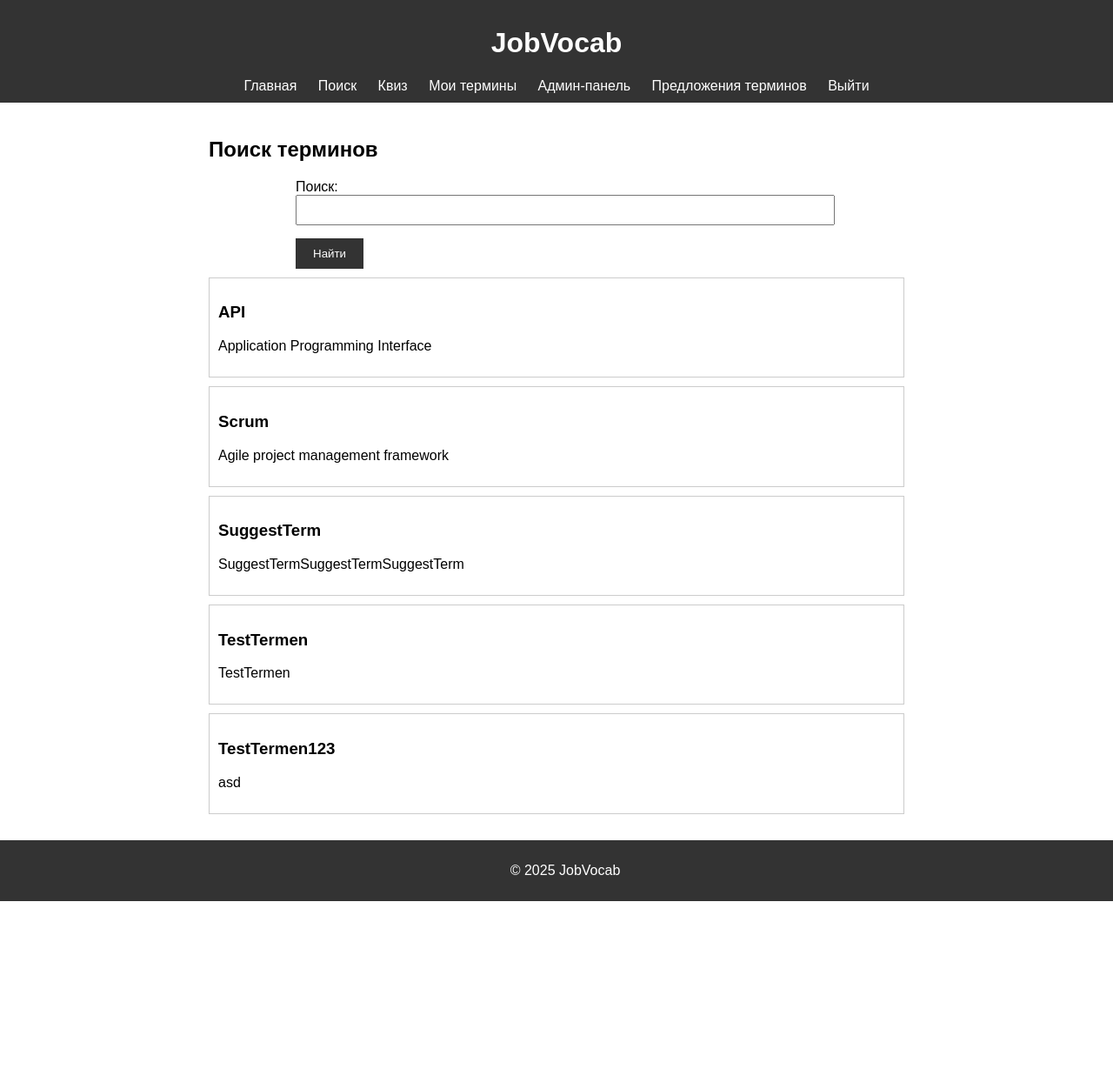
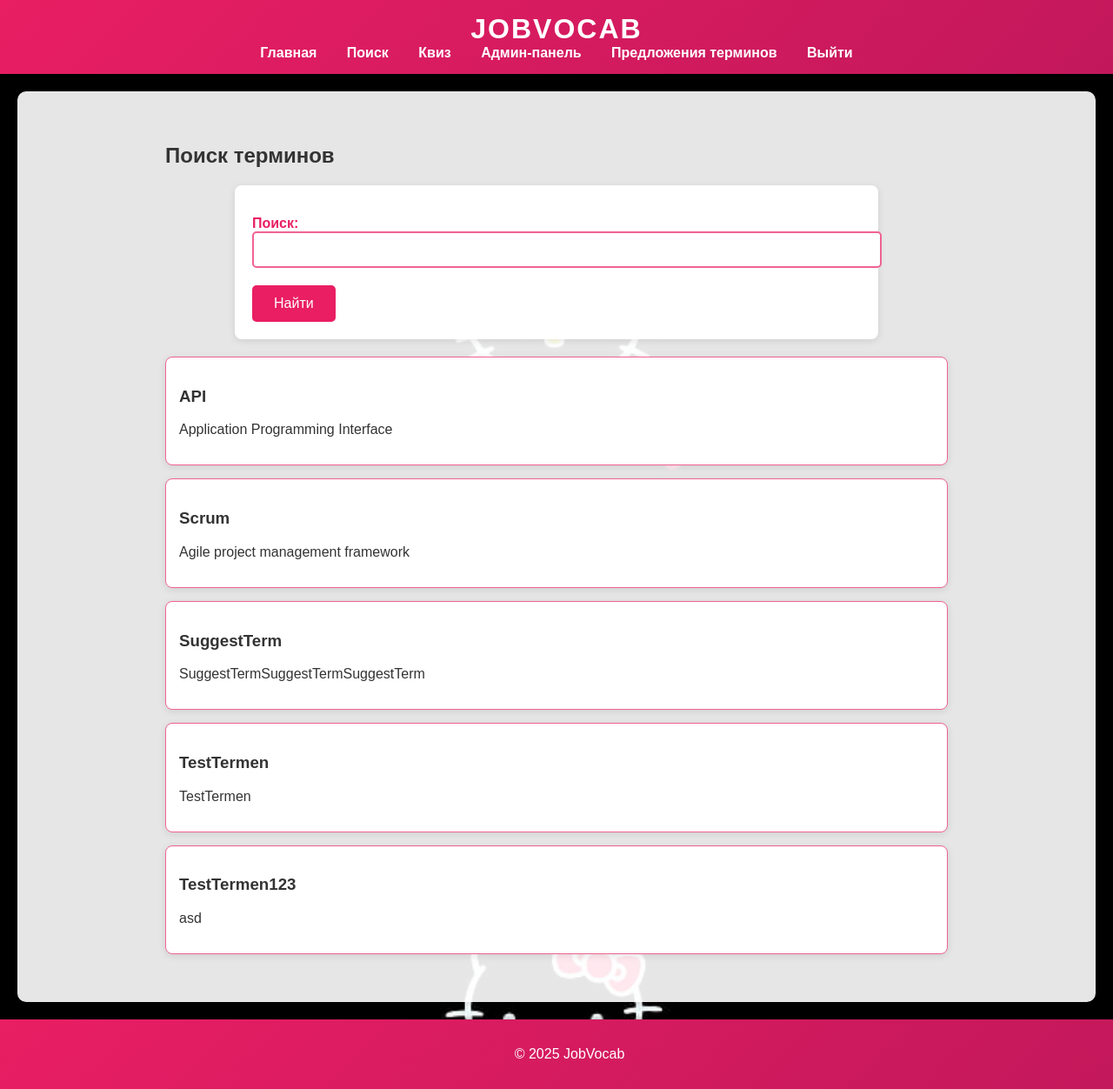
Before and after one commit to falcon-ov/awd-php-ind, a PHP site: page /search in a window 1280 px wide. Shown: the whole page at 87% size. Before the commit the page ends 1036 px from the top, so only its background shows below. Run offline with PHP 8.4, Linux system fonts and the light colour scheme; the visitor is signed in with stand-in values (Sample User, id 1); data comes from the database, SQL or seed files in the repository; both versions use the stored data as it was after the commit.

Commit message:
pre-final

```diff
--- a/app/controllers/AdminController.php
+++ b/app/controllers/AdminController.php
@@ -1,7 +1,9 @@
 <?php
 require_once __DIR__ . '/../models/Term.php';
 require_once __DIR__ . '/../models/Quiz.php';
+require_once __DIR__ . '/../models/User.php';
 require_once __DIR__ . '/../utils/validate.php';
+require_once __DIR__ . '/../utils/hash.php';
 
 class AdminController {
     private function checkAdmin() {
@@ -23,12 +25,41 @@ class AdminController {
     public function manageTerms() {
         $this->checkAdmin();
         $terms = Term::getAll();
-        if ($_SERVER['REQUEST_METHOD'] === 'POST' && isset($_POST['delete_term'])) {
-            $term_id = (int)$_POST['term_id'];
+        if ($_SERVER['REQUEST_METHOD'] === 'POST') {
+            if (isset($_POST['create'])) {
+                $title = validateInput($_POST['title']);
+                $definition = validateInput($_POST['definition']);
+                $status = validateInput($_POST['status']);
+                if (!in_array($status, ['active', 'inactive'])) {
+                    $_SESSION['message'] = 'Ошибка: Неверный статус термина.';
+                } else {
+                    Term::create($title, $definition, $status, $_SESSION['user_id']);
+                    $_SESSION['message'] = 'Термин создан успешно.';
+                }
+                header('Location: /admin/terms');
+                exit;
+            }
+            if (isset($_POST['update'])) {
+                $term_id = (int)$_POST['id'];
+                $title = validateInput($_POST['title']);
+                $definition = validateInput($_POST['definition']);
+                $status = validateInput($_POST['status']);
+                if (!in_array($status, ['active', 'inactive'])) {
+                    $_SESSION['message'] = 'Ошибка: Неверный статус термина.';
+                } else {
+                    Term::update($term_id, $title, $definition, $status);
+                    $_SESSION['message'] = 'Термин обновлён успешно.';
+                }
+                header('Location: /admin/terms');
+                exit;
+            }
+            if (isset($_POST['delete'])) {
+                $term_id = (int)$_POST['id'];
                 Term::delete($term_id);
                 $_SESSION['message'] = 'Термин удалён успешно.';
                 header('Location: /admin/terms');
                 exit;
+            }
         }
         require __DIR__ . '/../views/admin/terms.php';
     }
@@ -38,7 +69,32 @@ class AdminController {
         $db = getDatabaseConnection();
         $stmt = $db->query('SELECT id, username, email, role FROM users');
         $users = $stmt->fetchAll(PDO::FETCH_ASSOC);
-        if ($_SERVER['REQUEST_METHOD'] === 'POST' && isset($_POST['delete_user'])) {
+        if ($_SERVER['REQUEST_METHOD'] === 'POST') {
+            if (isset($_POST['create'])) {
+                $username = validateInput($_POST['username']);
+                $email = validateInput($_POST['email']);
+                $password = $_POST['password'];
+                $role = validateInput($_POST['role']);
+
+                if (empty($username) || empty($email) || empty($password) || empty($role)) {
+                    $_SESSION['message'] = 'Ошибка: Все поля обязательны.';
+                } elseif (!in_array($role, ['user', 'admin'])) {
+                    $_SESSION['message'] = 'Ошибка: Неверная роль пользователя.';
+                } elseif (User::findByUsername($username)) {
+                    $_SESSION['message'] = 'Ошибка: Пользователь с таким именем уже существует.';
+                } else {
+                    $hashedPassword = hashPassword($password);
+                    try {
+                        User::create($username, $hashedPassword, $email, $role);
+                        $_SESSION['message'] = 'Пользователь создан успешно.';
+                    } catch (PDOException $e) {
+                        $_SESSION['message'] = 'Ошибка: Не удалось создать пользователя. Возможно, email уже используется.';
+                    }
+                }
+                header('Location: /admin/users');
+                exit;
+            }
+            if (isset($_POST['delete_user'])) {
                 $user_id = (int)$_POST['user_id'];
                 if ($user_id !== $_SESSION['user_id']) {
                     $stmt = $db->prepare('DELETE FROM users WHERE id = ?');
@@ -50,18 +106,30 @@ class AdminController {
                 header('Location: /admin/users');
                 exit;
             }
+        }
         require __DIR__ . '/../views/admin/users.php';
     }
 
     public function manageQuizzes() {
         $this->checkAdmin();
         $quizzes = Quiz::getAll();
-        if ($_SERVER['REQUEST_METHOD'] === 'POST' && isset($_POST['delete_quiz'])) {
-            $quiz_id = (int)$_POST['quiz_id'];
+        $terms = Term::getAll();
+        if ($_SERVER['REQUEST_METHOD'] === 'POST') {
+            if (isset($_POST['delete'])) {
+                $quiz_id = (int)$_POST['id'];
                 Quiz::delete($quiz_id);
                 $_SESSION['message'] = 'Квиз удалён успешно.';
                 header('Location: /admin/quizzes');
                 exit;
+            }
+            if (isset($_POST['create'])) {
+                $title = validateInput($_POST['title']);
+                $term_ids = isset($_POST['term_ids']) ? array_map('intval', $_POST['term_ids']) : [];
+                Quiz::create($title, $_SESSION['user_id'], 1, $term_ids);
+                $_SESSION['message'] = 'Квиз создан успешно.';
+                header('Location: /admin/quizzes');
+                exit;
+            }
         }
         require __DIR__ . '/../views/admin/quizzes.php';
     }
@@ -70,12 +138,18 @@ class AdminController {
         $this->checkAdmin();
         $suggestions = Term::getSuggestions();
         if ($_SERVER['REQUEST_METHOD'] === 'POST') {
+            if (!isset($_POST['suggestion_id'])) {
+                $_SESSION['message'] = 'Ошибка: ID предложения не указан.';
+                header('Location: /admin/suggestions');
+                exit;
+            }
             $suggestion_id = (int)$_POST['suggestion_id'];
             if (isset($_POST['approve'])) {
-                Term::approveSuggestion($suggestion_id);
+                $status = validateInput($_POST['status']);
+                Term::acceptSuggestion($suggestion_id, $status, $_SESSION['user_id']);
                 $_SESSION['message'] = 'Предложение одобрено и добавлено как термин.';
             } elseif (isset($_POST['reject'])) {
-                Term::rejectSuggestion($suggestion_id);
+                Term::deleteSuggestion($suggestion_id);
                 $_SESSION['message'] = 'Предложение отклонено.';
             }
             header('Location: /admin/suggestions');
--- a/app/views/auth/login_content.php
+++ b/app/views/auth/login_content.php
@@ -2,7 +2,7 @@
 <?php if (isset($error)): ?>
     <p class="error"><?php echo $error; ?></p>
 <?php endif; ?>
-<form id="loginForm" method="POST" action="/login" onsubmit="return validateForm('loginForm')">
+<form id="loginForm" method="POST" action="/login">
     <label>Логин: <input type="text" name="username" required></label>
     <label>Пароль: <input type="password" name="password" required></label>
     <button type="submit">Войти</button>
--- a/app/views/auth/register_content.php
+++ b/app/views/auth/register_content.php
@@ -2,7 +2,7 @@
 <?php if (isset($error)): ?>
     <p class="error"><?php echo $error; ?></p>
 <?php endif; ?>
-<form id="registerForm" method="POST" action="/register" onsubmit="return validateForm('registerForm')">
+<form id="registerForm" method="POST" action="/register">
     <label>Логин: <input type="text" name="username" required></label>
     <label>Email: <input type="email" name="email" required></label>
     <label>Пароль: <input type="password" name="password" required></label>
--- a/app/views/layouts/main.php
+++ b/app/views/layouts/main.php
@@ -16,7 +16,6 @@
                 <?php if ($_SESSION['role'] === 'user'): ?>
                     <a href="/term/suggest">Предложить термин</a>
                 <?php endif; ?>
-                <a href="/term/list">Мои термины</a>
                 <?php if ($_SESSION['role'] === 'admin'): ?>
                     <a href="/admin/dashboard">Админ-панель</a>
                     <a href="/admin/suggestions">Предложения терминов</a>
--- a/app/views/term/list.php
+++ /dev/null
@@ -1,4 +0,0 @@
-<?php
-$content = __DIR__ . '/list_content.php';
-include __DIR__ . '/../layouts/main.php';
-?>
--- a/public/css/style.css
+++ b/public/css/style.css
@@ -1,104 +1,243 @@
+/* Общие стили */
 body {
-    font-family: Arial, sans-serif;
+    font-family: 'Arial', sans-serif;
     margin: 0;
     padding: 0;
-    min-height: 100vh; /* Обеспечивает, чтобы body занимал всю высоту экрана */
+    min-height: 100vh;
     display: flex;
     flex-direction: column;
+    background: url('./background.jpg') no-repeat center center fixed;
+    background-size: cover;
+    color: #333;
 }
+
+/* Хедер */
 header {
-    background: #333;
+    background: linear-gradient(135deg, #e91e63, #c2185b);
     color: white;
-    padding: 10px;
+    padding: 15px;
     text-align: center;
+    box-shadow: 0 2px 5px rgba(0, 0, 0, 0.2);
 }
+
+header h1 {
+    margin: 0;
+    font-size: 2em;
+    text-transform: uppercase;
+    letter-spacing: 2px;
+}
+
+/* Навигация */
 nav a {
     color: white;
-    margin: 0 10px;
+    margin: 0 15px;
     text-decoration: none;
+    font-weight: bold;
+    transition: color 0.3s ease, transform 0.3s ease;
 }
+
+nav a:hover {
+    color: #f8bbd0;
+    transform: scale(1.1);
+}
+
+/* Основной контент */
 main {
     padding: 20px;
-    flex: 1; /* Main занимает всё доступное пространство, отодвигая footer вниз */
+    flex: 1;
+    background: rgba(255, 255, 255, 0.9); /* Полупрозрачный белый фон для читаемости */
+    border-radius: 10px;
+    margin: 20px;
+    box-shadow: 0 4px 10px rgba(0, 0, 0, 0.1);
 }
+
+/* Футер */
 footer {
-    background: #333;
+    background: linear-gradient(135deg, #e91e63, #c2185b);
     color: white;
     text-align: center;
-    padding: 10px;
+    padding: 15px;
     width: 100%;
+    box-shadow: 0 -2px 5px rgba(0, 0, 0, 0.2);
 }
+
+/* Контейнер */
+.container {
+    max-width: 900px;
+    margin: 0 auto;
+    padding: 20px;
+}
+
+/* Формы */
 form {
-    max-width: 600px;
-    margin: 0 auto;
+    max-width: 700px;
+    margin: 20px auto;
+    background: #fff;
+    padding: 20px;
+    border-radius: 8px;
+    box-shadow: 0 2px 8px rgba(0, 0, 0, 0.1);
 }
+
 form label {
     display: block;
-    margin: 10px 0 5px;
+    margin: 15px 0 5px;
+    font-weight: bold;
+    color: #e91e63;
 }
+
 form input, form select, form textarea {
     width: 100%;
-    padding: 8px;
-    margin-bottom: 10px;
+    padding: 10px;
+    margin-bottom: 15px;
+    border: 2px solid #f06292;
+    border-radius: 5px;
+    font-size: 1em;
+    transition: border-color 0.3s ease, box-shadow 0.3s ease;
 }
+
+form input:focus, form select:focus, form textarea:focus {
+    border-color: #c2185b;
+    box-shadow: 0 0 5px rgba(233, 30, 99, 0.5);
+    outline: none;
+}
+
 form button {
-    background: #333;
+    background: #e91e63;
     color: white;
-    padding: 10px 20px;
+    padding: 12px 25px;
     border: none;
+    border-radius: 5px;
     cursor: pointer;
+    font-size: 1em;
+    transition: background 0.3s ease, transform 0.2s ease;
 }
+
+form button:hover {
+    background: #c2185b;
+    transform: translateY(-2px);
+}
+
+/* Карточки */
 .card {
-    border: 1px solid #ccc;
-    padding: 10px;
-    margin: 10px 0;
+    border: 1px solid #f06292;
+    padding: 15px;
+    margin: 15px 0;
+    border-radius: 8px;
+    background: #fff;
+    box-shadow: 0 2px 8px rgba(0, 0, 0, 0.1);
 }
+
+/* Ошибки */
 .error {
-    color: red;
+    color: #d81b60;
+    font-weight: bold;
 }
-.container {
-    max-width: 800px;
-    margin: 0 auto;
-}
+
+/* Таблицы */
 table {
     width: 100%;
     border-collapse: collapse;
     margin: 20px 0;
+    background: #fff;
+    border-radius: 8px;
+    overflow: hidden;
+    box-shadow: 0 2px 8px rgba(0, 0, 0, 0.1);
 }
+
 table th, table td {
-    border: 1px solid #ccc;
-    padding: 8px;
+    border: 1px solid #f06292;
+    padding: 12px;
     text-align: left;
 }
+
 table th {
-    background: #f4f4f4;
+    background: #f8bbd0;
+    color: #333;
+    font-weight: bold;
 }
+
 table td form {
     display: inline;
 }
+
 table td form input, table td form textarea, table td form select {
     width: auto;
     display: inline-block;
+    margin: 0;
 }
+
+/* Кнопки */
 .btn {
     display: inline-block;
-    background: #333;
+    background: #e91e63;
     color: white;
-    padding: 8px 16px;
+    padding: 10px 20px;
     text-decoration: none;
+    border-radius: 5px;
     margin: 10px 0;
+    transition: background 0.3s ease, transform 0.2s ease;
 }
+
 .btn:hover {
-    background: #555;
+    background: #c2185b;
+    transform: translateY(-2px);
 }
+
+/* Вопросы квиза */
 .quiz-question {
-    margin: 20px 0;
+    margin: 25px 0;
+    padding: 15px;
+    background: #fff;
+    border-radius: 8px;
+    box-shadow: 0 2px 8px rgba(0, 0, 0, 0.1);
 }
+
 .quiz-question label {
     display: block;
-    margin: 10px 0;
+    margin: 15px 0;
+    color: #333;
 }
+
 .quiz-question input[type="radio"] {
     width: auto;
+    margin-right: 15px;
+}
+
+/* Элементы терминов (для create_content.php) */
+.term-item {
+    margin: 15px 0;
+    padding: 15px;
+    border: 1px solid #f06292;
+    border-radius: 8px;
+    background: #fff;
+    transition: transform 0.2s ease, box-shadow 0.2s ease;
+}
+
+.term-item:hover {
+    transform: translateY(-3px);
+    box-shadow: 0 4px 12px rgba(0, 0, 0, 0.15);
+}
+
+.term-definition {
+    margin: 8px 0 0 25px;
+    color: #666;
+    font-size: 0.9em;
+    line-height: 1.4;
+}
+
+/* Чекбоксы */
+input[type="checkbox"], input[type="radio"] {
+    accent-color: #e91e63;
+    transform: scale(1.2);
     margin-right: 10px;
 }
+
+/* Анимация для интерактивных элементов */
+@keyframes fadeIn {
+    from { opacity: 0; }
+    to { opacity: 1; }
+}
+
+main, .card, .term-item {
+    animation: fadeIn 0.5s ease-in;
+}
```
Also changed, not shown: app/views/admin/suggestions_content.php (+4 -4 lines), app/views/public/quiz_create_content.php (+14 -12 lines), app/views/term/list_content.php (deleted, +0 -25 lines), README.md, data/jobvocab.db, public/css/background.jpg (added). Lines whose indentation alone changed are shown as unchanged.
